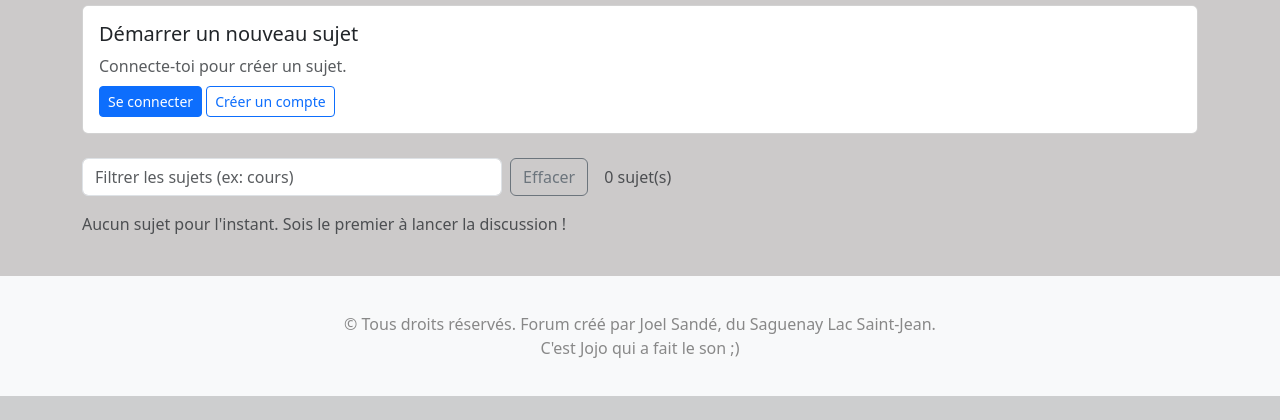
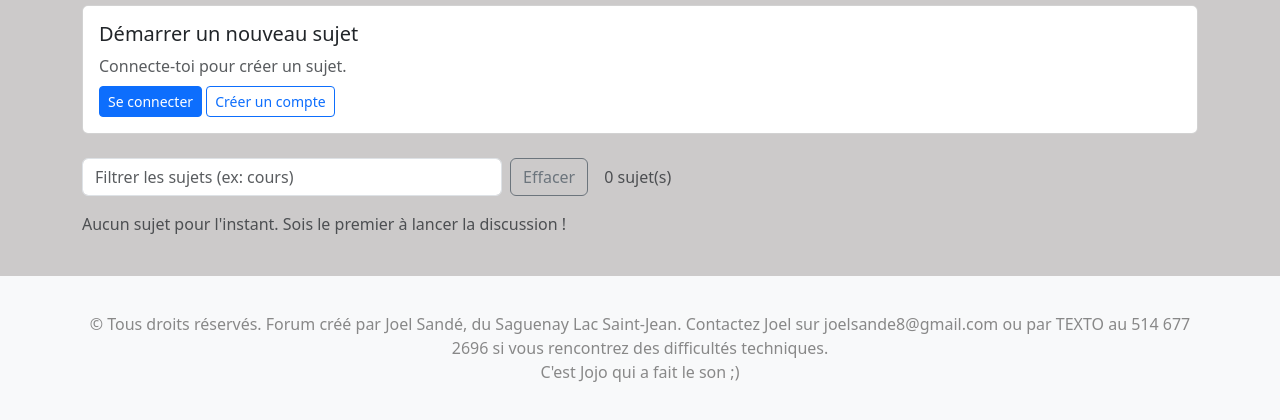
Before and after one commit to joel3500/Forum_de_Discussion_ENT, a Flask app: page / in a window 1280 px wide. Shown: the part 690-1110 px from the top of the page. Before the commit the page ends 1086 px from the top, so only its background shows below. Run offline with Flask 3, Linux system fonts and the light colour scheme; data that the repository does not hold is empty.

Commit message:
ajout de mes contacts

```diff
--- a/docs/index.html
+++ b/docs/index.html
@@ -44,7 +44,7 @@
 
     <p class="lead">
       Soyez indulgents envers moi. Il y aura surment quelques bogues au début, mais je ferai tout mon possible pour les régler le plus vite possible.
-      Écrivez-moi au sandejoel@gmail.com si vous avez des problèmes techniques et je vais régler assez vite.
+      Écrivez-moi au joelsande8@gmail.com si vous avez des problèmes techniques et je vais régler assez vite.
     </p>
 
     <div class="links">
--- a/templates/base.html
+++ b/templates/base.html
@@ -75,7 +75,7 @@
 
 <footer class="mt-auto bg-light">
   <div class="container py-3">
-    <div>© Tous droits réservés. Forum créé par Joel Sandé, du Saguenay Lac Saint-Jean.
+    <div>© Tous droits réservés. Forum créé par Joel Sandé, du Saguenay Lac Saint-Jean. Contactez Joel sur joelsande8@gmail.com ou par TEXTO au 514 677 2696 si vous rencontrez des difficultés techniques.
         <br> C'est Jojo qui a fait le son ;)
     </div>
   </div>
```
